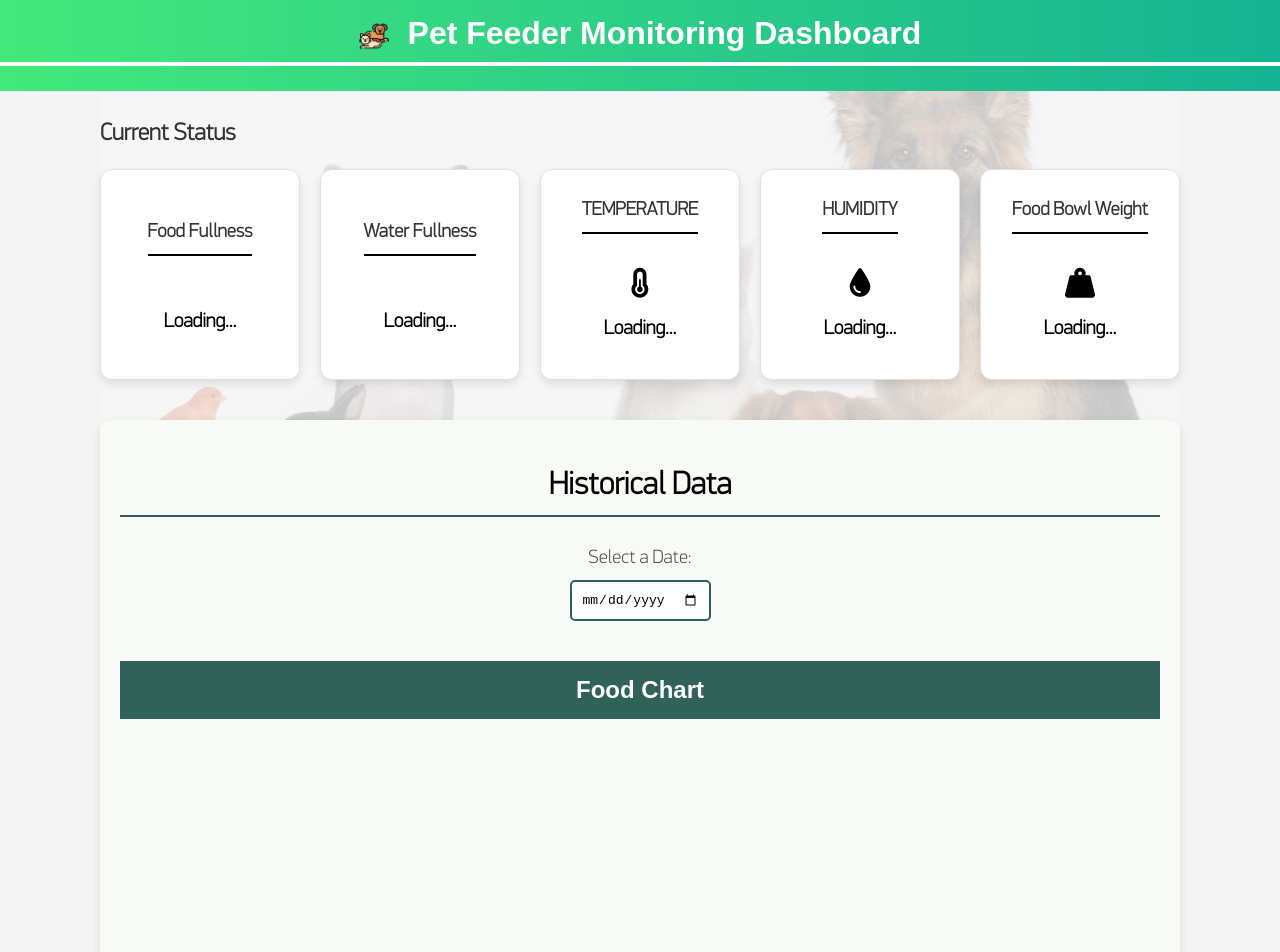
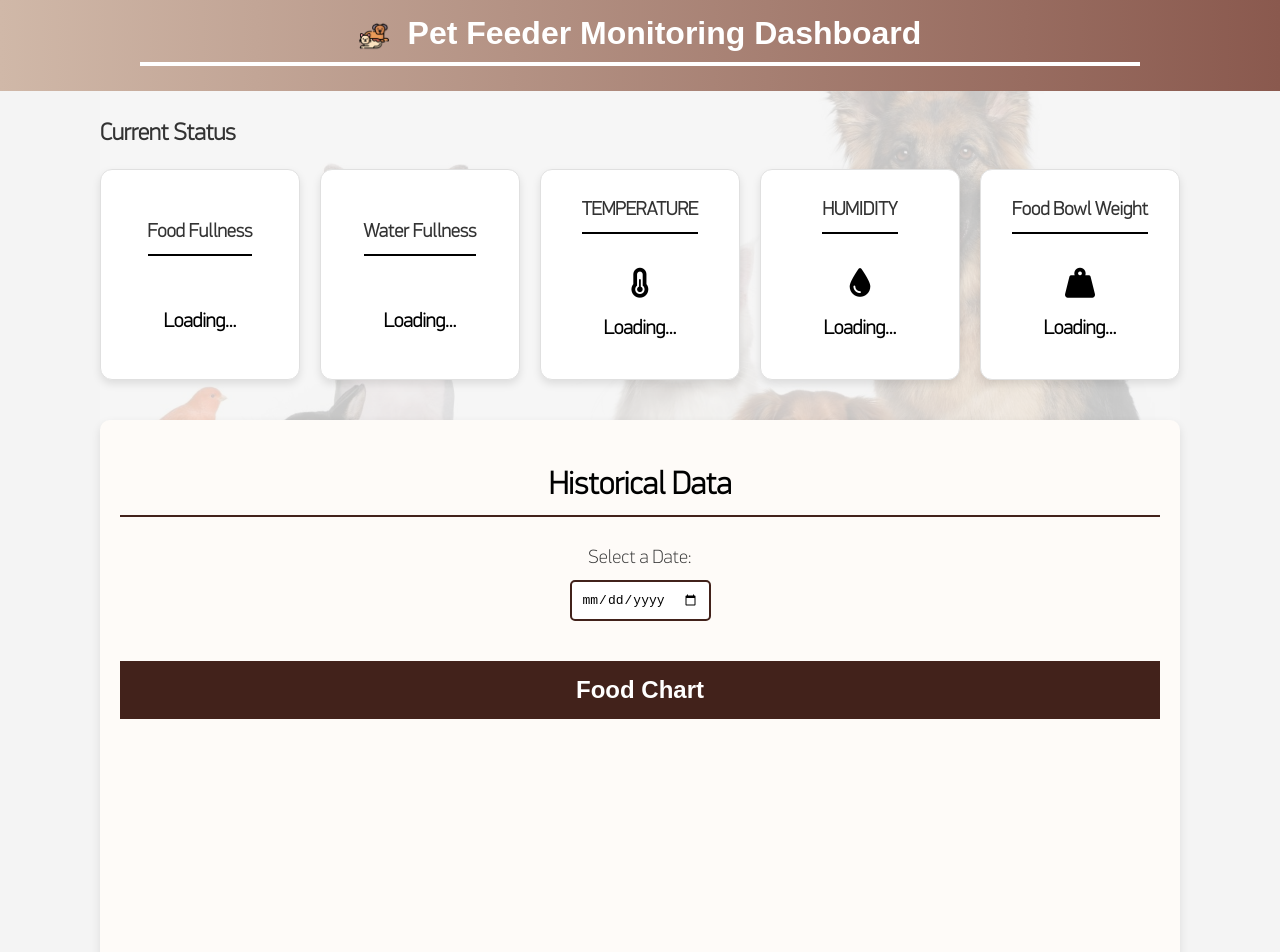
Before and after one commit to CarolynCCCC/pet-feeder-dashboard-with-mqtt, a plain HTML site: page index.html in a window 1280 px wide. Shown: the top 952 px of the page. Drawn offline with nearby package versions, Linux system fonts and the light colour scheme; a script that the page names is missing; a web font is replaced by a local one.

Commit message:
Update style.css

```diff
--- a/style.css
+++ b/style.css
@@ -25,7 +25,7 @@ src: url('PFDinDisplayPro-Bold.woff');
 h1 {
     margin: 0;
     text-align: center;
-    background: linear-gradient(90deg, #43e97b, #15B392); /* Gradient background */
+    background: linear-gradient(90deg, #D0B8A8, #8a594e); /* Gradient background */
     color: white;
     position: fixed;
     top: 0;
@@ -211,11 +211,11 @@ canvas {
 }
 
 .chart-title-card {
-    background-color: #316259;
+    background-color: #42221b;
     color: white;
     padding: 15px;
     text-align: center;
-    transition: background-color 0.7s;
+    transition: background-color 0.5s;
 }
 
 .chart-title-card h3 {
@@ -225,7 +225,7 @@ canvas {
 }
 
 .chart-title-card:hover {
-    background-color: #316259d4;
+    background-color: #b48176c9;
 }
 
 .chart {
@@ -241,7 +241,7 @@ canvas {
     margin: 40px auto;
     max-width: 1400px;
     padding: 20px;
-    background-color: #f7faf5;
+    background-color: #fefbf8;
     border-radius: 10px;
 }
 
@@ -250,7 +250,7 @@ canvas {
     font-size: 2em;
     color: black;
     margin-bottom: 30px;
-    border-bottom: 2px solid #316259;
+    border-bottom: 2px solid #42221b;;
     padding-bottom: 10px;
 }
 
@@ -267,7 +267,7 @@ canvas {
     margin: 0 auto 20px;
     padding: 10px;
     font-size: 1em;
-    border: 2px solid #316259;
+    border: 2px solid #42221b;;
     border-radius: 5px;
     background-color: #fff;
     cursor: pointer;
```
